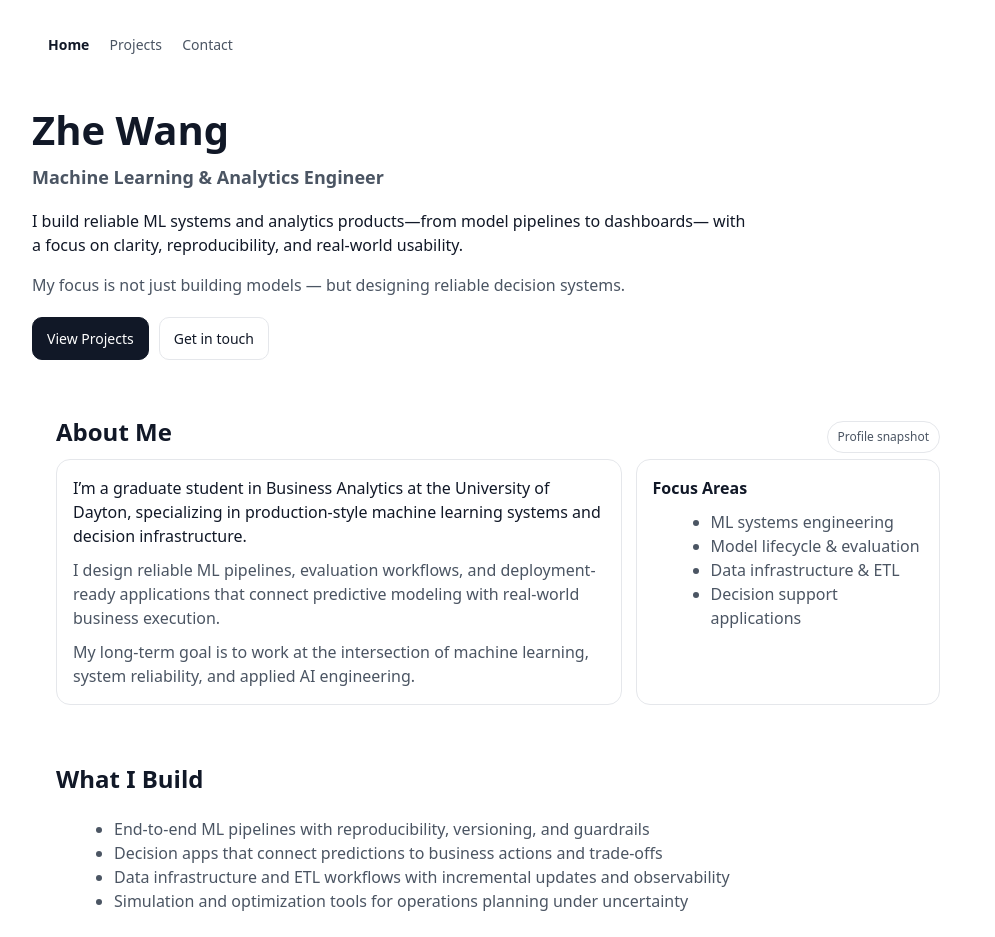
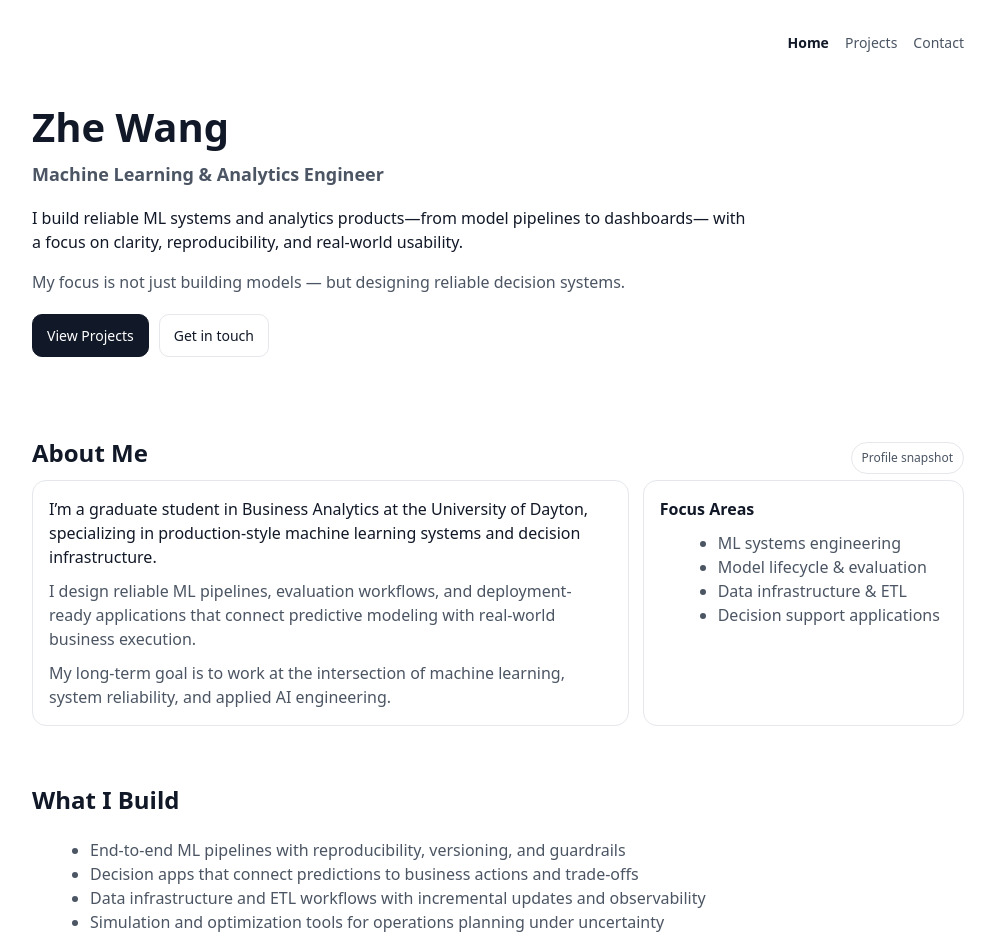
Before and after one commit to wangz99-crypto/wangz99-crypto.github.io, a plain HTML site: page index.html in a window 1280 px wide. Shown: the top 937 px of the page, without its empty margins (142-1137 px from the left). Drawn offline with Linux system fonts and the light colour scheme.

```diff
--- a/index.html
+++ b/index.html
@@ -39,6 +39,27 @@
     @media (max-width: 780px){
       .about-grid{ grid-template-columns: 1fr; }
     }
+
+    /* 确保导航右对齐 —— 稳定强制右推，不靠运气 */
+    .nav{
+      display:flex;
+      align-items:center;
+      padding:8px 0;
+    }
+
+    .nav .links{
+      margin-left:auto;   /* 关键：强制推到右侧 */
+      display:flex;
+      gap:16px;
+    }
+
+    /* 你原来 links a 用 margin-left，会跟 gap 叠加，清掉保证只由gap控制 */
+    .links a{
+      margin-left:0;
+      text-decoration:none;
+      color:var(--muted);
+      font-size:14px;
+    }
   </style>
 </head>
 
@@ -79,9 +100,10 @@
         <a class="btn" href="#contact">Get in touch</a>
       </div>
 
-    </div>
+    </div>   <!-- hero结束 -->
+</header>   <!-- 严格按照要求：在</div>(hero)后立刻补上</header> -->
 
-  <main class="container">
+<main class="container">
 
     <!-- ABOUT ME (replaces the old “Contact” position / sits above What I Build) -->
     <section class="section" id="about">
```
